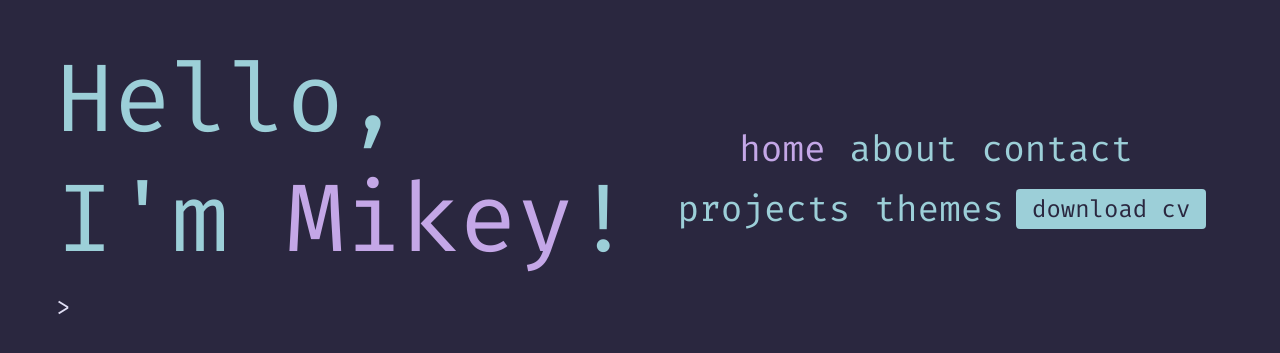
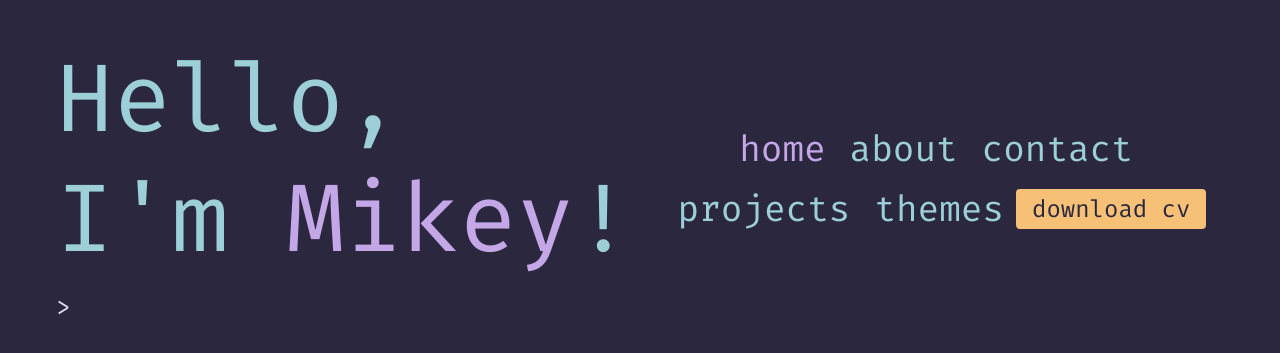
Before and after one commit to mikeycodingstuff/mikeycodingstuff.github.io, a Vue app: page / in a window 1280 px wide. Shown: the part 219-572 px from the top of the page. Built offline with nearby package versions, Linux system fonts and the light colour scheme.

Commit message:
change download button color

```diff
--- a/src/components/nav/NavBar.vue
+++ b/src/components/nav/NavBar.vue
@@ -29,7 +29,7 @@ function closeModal() {
     <div class="relative my-10 md:my-3 md:mx-0 mx-auto">
       <button
         @click="modal = true"
-        class="rounded p-1 px-4 text-3xl md:text-xl lg:text-2xl text-nowrap bg-theme-main text-theme-bg hover:bg-theme-text focus:outline-none focus:ring-4 focus:ring-theme-text underline-offset-4 transition duration-300"
+        class="rounded p-1 px-4 text-3xl md:text-xl lg:text-2xl text-nowrap bg-theme-accent-alt text-theme-bg hover:bg-theme-text focus:outline-none focus:ring-4 focus:ring-theme-text underline-offset-4 transition duration-300"
       >
         download cv
       </button>
```
